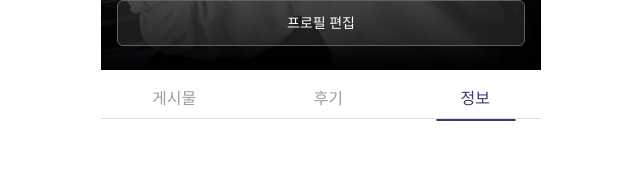
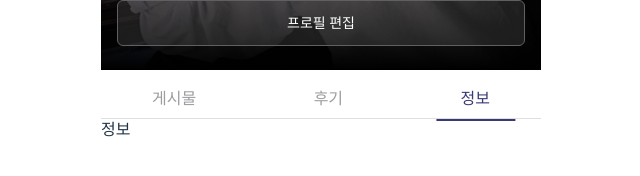
Before and after one commit to Team-Picus/PICUS-FE, a React (Vite) app: page /my in a window 1280 px wide. Both pictures are taken after a click on the element "정보". Shown: the part 450-626 px from the top of the page, without its empty margins (319-959 px from the left). Built offline with nearby package versions, Linux system fonts and the light colour scheme.

Commit message:
:art: style: 게시물 Tab UI 구현

```diff
--- a/src/pages/my/components/ExpertTabs.tsx
+++ b/src/pages/my/components/ExpertTabs.tsx
@@ -1,5 +1,6 @@
 import styled from 'styled-components';
 import { useHandleTab } from '@my/feature/useHandleTab.ts';
+import ExpertPostBox from '@my/components/post/ExpertPostBox.tsx';
 
 const ExpertTabs = () => {
   const { activeTab, handleTab, tabRefs, indicatorStyle } = useHandleTab();
@@ -22,13 +23,19 @@ const ExpertTabs = () => {
           left: indicatorStyle.left,
         }}
       />
+      <TabBox>
+        {activeTab === 1 && <ExpertPostBox />}
+        {activeTab === 2 && <div>후기</div>}
+        {activeTab === 3 && <div>정보</div>}
+      </TabBox>
     </TabContainer>
-  )
-}
+  );
+};
 
 export default ExpertTabs;
 
 const TabContainer = styled.div`
+  position: sticky;
   display: flex;
   flex-direction: column;
 `;
@@ -59,3 +66,8 @@ const TabIndicator = styled.div`
     left 0.3s ease,
     width 0.3s ease;
 `;
+
+const TabBox = styled.div`
+  display: flex;
+  overflow-y: scroll;
+`;
```
